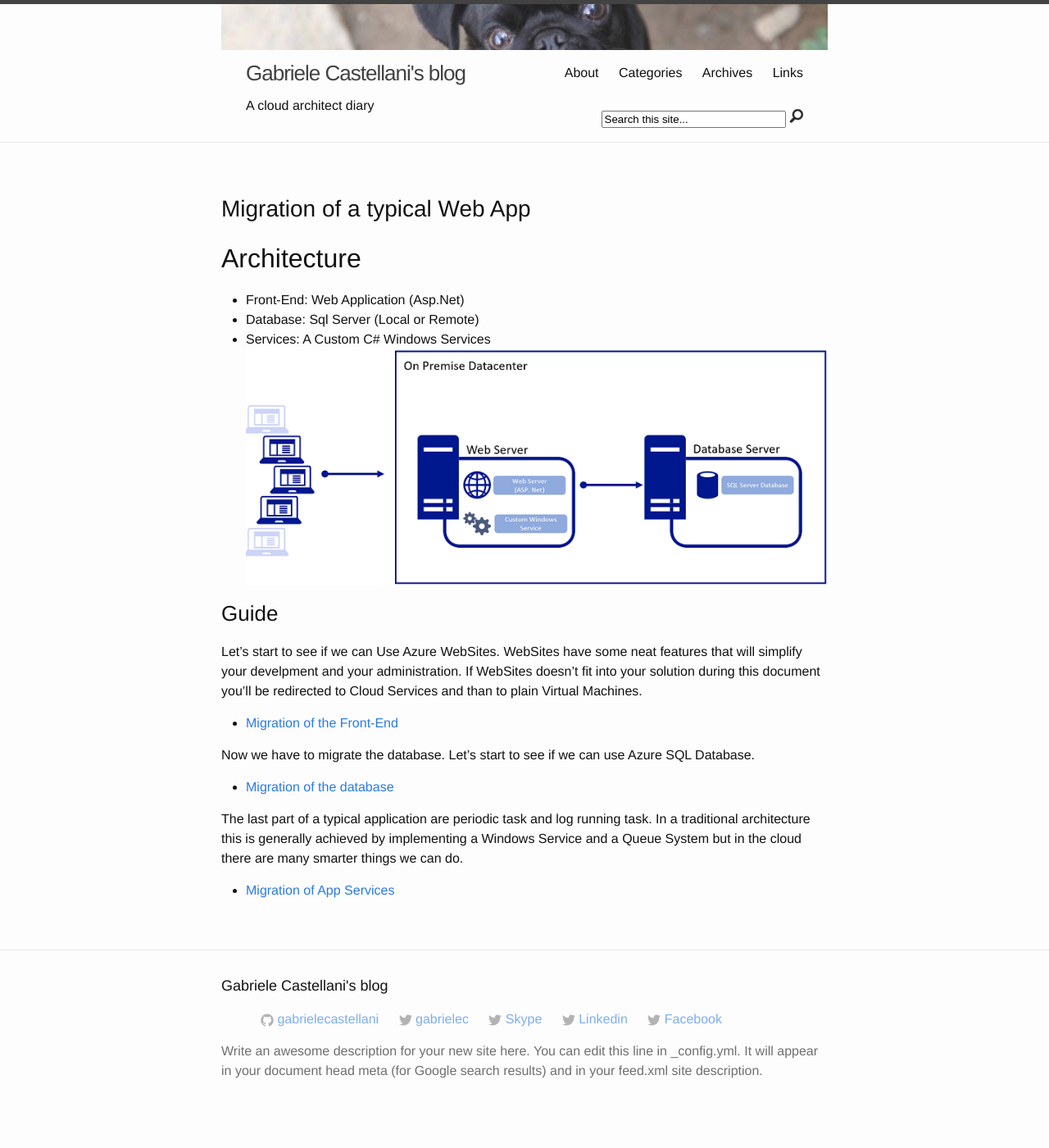
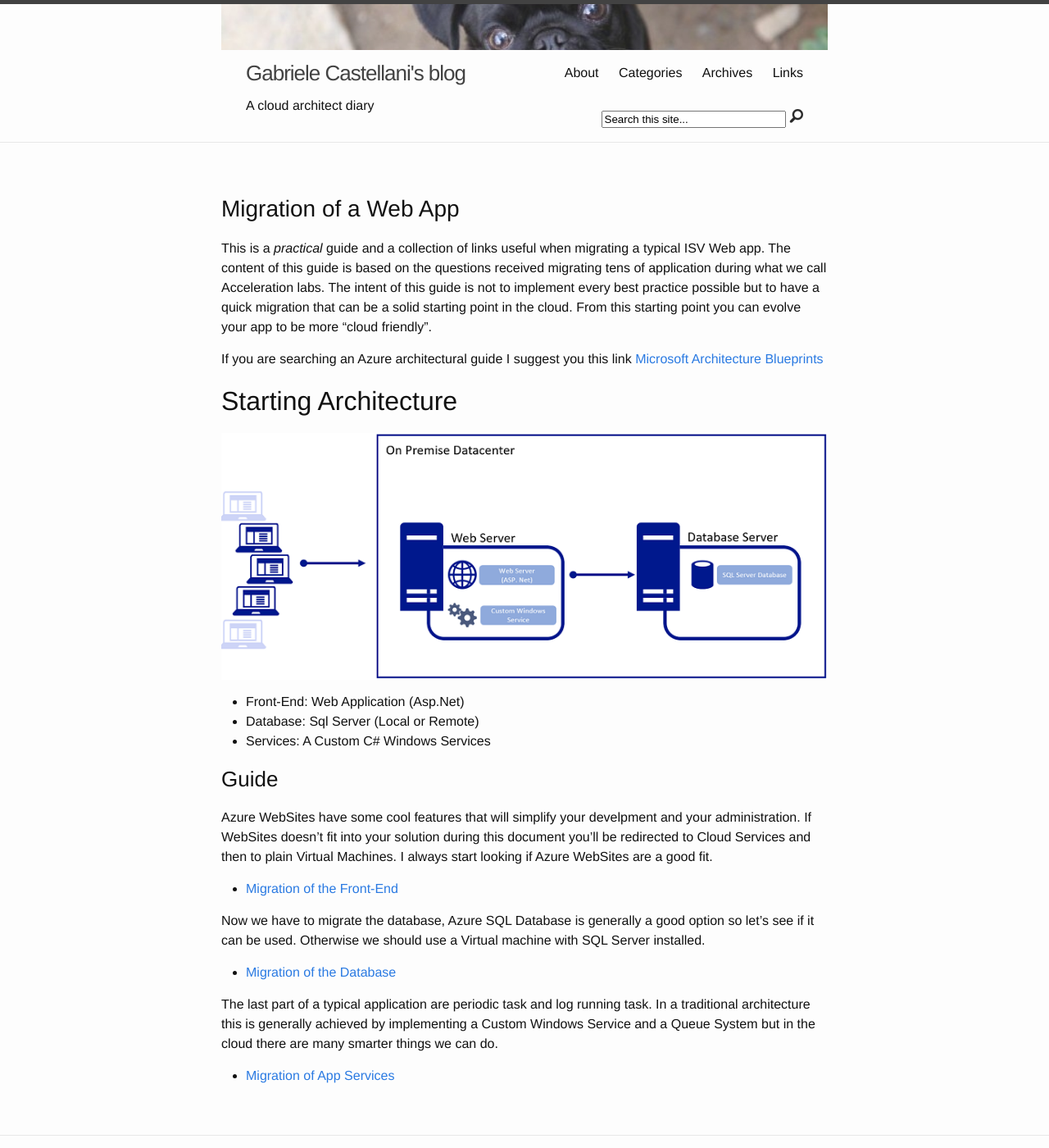
Before and after one commit to GabrieleCastellani/gabrielecastellani.github.io, a Jekyll site: the page built from MigrationGuide/MigrationGuide.md, in a window 1280 px wide and 1400 px high. Shown: the whole window at 82% size. Built offline with Jekyll 4.4.1, drawn with Linux system fonts in a browser that asks for light colours; Markdown is read by kramdown in place of the engine named in the settings; comment, search, counter and statistics services are not loaded.

Commit message:
Added Intro

```diff
--- a/MigrationGuide/MigrationGuide.md
+++ b/MigrationGuide/MigrationGuide.md
@@ -2,25 +2,38 @@
 layout: page
 permalink: /migrationguide/
 ---
-# Migration of a typical Web App #
+# Migration of a Web App #
 
-## Architecture ##
+This is a *practical* guide and a collection of links useful when migrating a typical ISV Web app.
+The content of this guide is based on the questions received migrating tens of application during what we call Acceleration labs.
+The intent of this guide is not to implement every best practice possible but to have a quick migration that can be a solid starting point in the cloud. From this starting point you can evolve your app to be more "cloud friendly".
+
+If you are searching an Azure architectural guide I suggest you this link [Microsoft Architecture Blueprints](http://azure.microsoft.com/en-us/documentation/articles/architecture-overview/)
+
+
+##Starting Architecture ##
+
+![](http://www.gabrielecastellani.it/images/Arch1.png)
+
+
 
 - Front-End: Web Application (Asp.Net)
 - Database: Sql Server (Local or Remote)
 - Services: A Custom C# Windows Services
-![](/images/Arch1.png)
+
+
 
 
 ###Guide
-Let's start to see if we can Use Azure WebSites. WebSites have some neat features that will simplify your develpment and your administration. If WebSites doesn't fit into your solution during this document you'll be redirected to Cloud Services and than to plain Virtual Machines.
+Azure WebSites have some cool features that will simplify your develpment and your administration. If WebSites doesn't fit into your solution during this document you'll be redirected to Cloud Services and then to plain Virtual Machines.
+I always start looking if Azure WebSites are a good fit.
 
 - [Migration of the Front-End](/migrationguide/Websites/)
 
-Now we have to migrate the database. Let's start to see if we can use Azure SQL Database.
+Now we have to migrate the database, Azure SQL Database is generally a good option so let's see if it can be used. Otherwise we should use a Virtual machine with SQL Server installed.
 
-- [Migration of the database](/migrationguide/SQL-database/)
+- [Migration of the Database](/migrationguide/SQL-database/)
 
-The last part of a typical application are periodic task and log running task. In a traditional architecture this is generally achieved by implementing a Windows Service and a Queue System but in the cloud there are many smarter things we can do.
+The last part of a typical application are periodic task and log running task. In a traditional architecture this is generally achieved by implementing a Custom Windows Service and a Queue System but in the cloud there are many smarter things we can do.
 
 - [Migration of App Services](/migrationguide/services/)
```
Also changed, not shown: MigrationGuide/2TDatabase.md (+3 -3 lines), MigrationGuide/2TWebsites.md (+4 -3 lines), images/SQL2.png.
